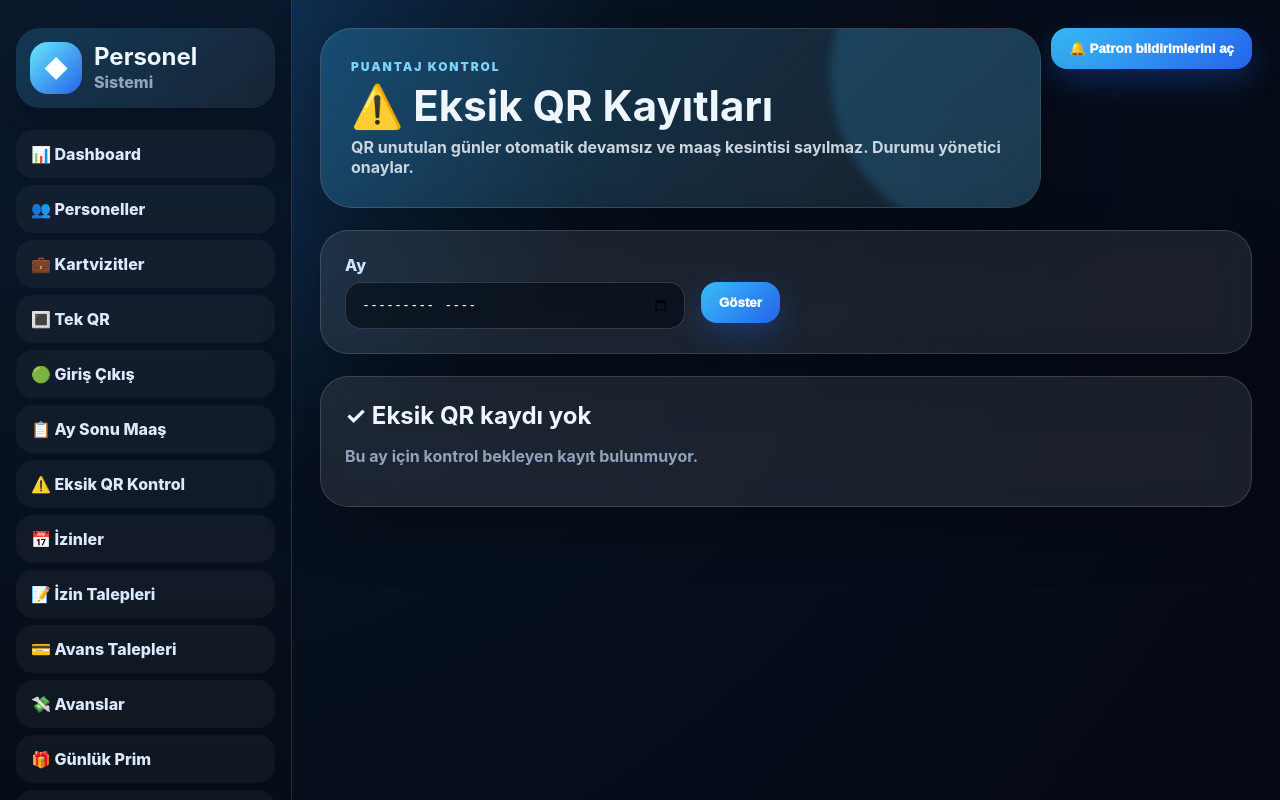
After one commit to Ekose11/Adminpanel, a Flask app: template templates/missing_qr.html in a window 1280 px wide. The commit adds this page. Run offline with Flask 3, Linux system fonts and the light colour scheme; the template is opened without the code that fills it, so the values that code supplies are empty.

Commit message:
Add files via upload

```diff
--- a/app.py
+++ b/app.py
@@ -586,7 +586,7 @@ def monthly_puantaj_rows(month=None):
         person_days=[d for d in base_days if custom_map.get(pid,{}).get(d,1)==1]
         came=came_map.get(pid,set()); auto_leave_days=leave_map.get(pid,set())
         person_adjustments = adjustment_map.get(pid,{})
-        half_days=[]; manual_absent=[]; manual_leave=[]; reported_days=[]
+        half_days=[]; manual_absent=[]; manual_leave=[]; reported_days=[]; manual_full=[]
         for d, adj in person_adjustments.items():
             if d not in person_days:
                 continue
@@ -595,9 +595,12 @@ def monthly_puantaj_rows(month=None):
             elif st=='absent': manual_absent.append(d)
             elif st=='leave': manual_leave.append(d)
             elif st=='reported': reported_days.append(d)
+            elif st=='full_day': manual_full.append(d)
         no_cut_days = set(auto_leave_days) | set(manual_leave) | set(reported_days)
         # Yarım gün işaretlenen tarih tam gün devamsızlığa girmez.
-        absent=[d for d in person_days if d not in came and d not in no_cut_days and d not in half_days]
+        # QR unutulursa otomatik maaş kesintisi yapılmaz; yönetici Eksik QR ekranından karar verir.
+        missing_qr=[d for d in person_days if d not in came and d not in no_cut_days and d not in half_days and d not in manual_full]
+        absent=[]
         # Yönetici tam gün gelmedi seçtiyse, giriş kaydı olsa bile tam gün kesilir.
         absent = sorted(set(absent) | set(manual_absent))
         half_days = sorted(set(half_days) - set(manual_absent))
@@ -614,7 +617,7 @@ def monthly_puantaj_rows(month=None):
             'id':pid,'full_name':person['full_name'],'department':person['department'],
             'shift_name':person.get('shift_name') or 'Sabah','shift_start':person.get('shift_start') or '09:00','shift_end':person.get('shift_end') or '18:00',
             'workdays':len(person_days),'came_days':len(came),'leave_days':len(leave_days),'reported_days':len(reported_days),
-            'absent_days':len(absent),'half_days':len(half_days),
+            'absent_days':len(absent),'half_days':len(half_days),'missing_qr_days':len(missing_qr),'missing_qr_list':', '.join(missing_qr) if missing_qr else '-',
             'absent_list':', '.join(absent) if absent else '-',
             'half_day_list':', '.join(half_days) if half_days else '-',
             'reported_list':', '.join(reported_days) if reported_days else '-',
@@ -1090,7 +1093,7 @@ def attendance_adjustment():
     status = (request.form.get("status") or "").strip().lower()
     note = (request.form.get("note") or "").strip()
     month = (request.form.get("month") or now_dt().strftime("%Y-%m")).strip()
-    allowed = {"half_day", "absent", "leave", "reported", "clear"}
+    allowed = {"half_day", "absent", "leave", "reported", "full_day", "clear"}
     if not person_id or status not in allowed:
         flash("Personel veya durum geçersiz.")
         return redirect(f"/admin/monthly-puantaj?month={month}")
@@ -1107,9 +1110,31 @@ def attendance_adjustment():
              values(%s,%s,%s,%s,%s)
              on conflict(person_id,work_date) do update set status=excluded.status,note=excluded.note,created_at=excluded.created_at""",
           (person_id, work_date, status, note, now_str()))
-        labels={"half_day":"Yarım gün","absent":"Tam gün gelmedi","leave":"İzinli","reported":"Raporlu"}
+        labels={"half_day":"Yarım gün","absent":"Tam gün gelmedi","leave":"İzinli","reported":"Raporlu","full_day":"Tam gün geldi"}
         flash(f"Puantaj kaydedildi: {labels.get(status,status)}.")
     return redirect(f"/admin/monthly-puantaj?month={month}")
+
+@app.route("/admin/missing-qr")
+def missing_qr():
+    guard = admin_required()
+    if guard: return guard
+    month = request.args.get("month") or now_dt().strftime("%Y-%m")
+    rows = [r for r in monthly_puantaj_rows(month) if r.get("missing_qr_days",0)>0]
+    return render_template("missing_qr.html", title="Eksik QR Kontrol", month=month, rows=rows)
+
+@app.route("/admin/missing-qr/resolve", methods=["POST"])
+def missing_qr_resolve():
+    guard = admin_required()
+    if guard: return guard
+    person_id=request.form.get("person_id", type=int); work_date=(request.form.get("work_date") or "").strip()
+    status=(request.form.get("status") or "").strip(); month=(request.form.get("month") or now_dt().strftime("%Y-%m"))
+    note=(request.form.get("note") or "QR unutuldu - yönetici onayı").strip()
+    if not person_id or status not in {"full_day","half_day","absent","leave","reported"}:
+        flash("Geçersiz kayıt."); return redirect(f"/admin/missing-qr?month={month}")
+    q("""insert into attendance_adjustments(person_id,work_date,status,note,created_at) values(%s,%s,%s,%s,%s)
+         on conflict(person_id,work_date) do update set status=excluded.status,note=excluded.note,created_at=excluded.created_at""", (person_id,work_date,status,note,now_str()))
+    flash("Eksik QR kaydı puantaja işlendi.")
+    return redirect(f"/admin/missing-qr?month={month}")
 
 @app.route("/admin/monthly-puantaj")
 def monthly_puantaj():
--- a/templates/base.html
+++ b/templates/base.html
@@ -17,6 +17,7 @@
       <a href="/admin/qr-cards">🔳 Tek QR</a>
       <a href="/admin/attendance">🟢 Giriş Çıkış</a>
             <a href="/admin/monthly-puantaj">📋 Ay Sonu Maaş</a>
+            <a href="/admin/missing-qr">⚠️ Eksik QR Kontrol</a>
       <a href="/admin/leaves">📅 İzinler</a>
       <a href="/admin/leave-requests">📝 İzin Talepleri {% if leave_badge %}<span id="leaveBadge" class="nav-badge">{{leave_badge}}</span>{% endif %}</a>
       <a href="/admin/advance-requests">💳 Avans Talepleri {% if advance_badge %}<span id="advanceBadge" class="nav-badge">{{advance_badge}}</span>{% endif %}</a>
--- /dev/null
+++ b/templates/missing_qr.html
@@ -0,0 +1,5 @@
+{% extends "base.html" %}{% block content %}
+<section class="hero"><div><div class="eyebrow">Puantaj Kontrol</div><h1>⚠️ Eksik QR Kayıtları</h1><p>QR unutulan günler otomatik devamsız ve maaş kesintisi sayılmaz. Durumu yönetici onaylar.</p></div></section>
+<div class="card"><form method="get" class="form-grid compact"><div class="field"><label>Ay</label><input type="month" name="month" value="{{month}}"></div><div class="field"><label>&nbsp;</label><button class="btn">Göster</button></div></form></div>
+{% if rows %}<div class="card"><table class="table"><thead><tr><th>Personel</th><th>Eksik QR Tarihleri</th><th>İşlem</th></tr></thead><tbody>{% for r in rows %}<tr><td><b>{{r.full_name}}</b><br><small>{{r.department}}</small></td><td>{% for d in r.missing_qr_list.split(', ') %}<span style="display:inline-block;padding:5px 8px;margin:3px;background:#fef3c7;border-radius:8px">{{d}}</span>{% endfor %}</td><td>{% for d in r.missing_qr_list.split(', ') %}<form method="post" action="/admin/missing-qr/resolve" style="margin:5px 0;display:flex;gap:5px;flex-wrap:wrap"><input type="hidden" name="person_id" value="{{r.id}}"><input type="hidden" name="work_date" value="{{d}}"><input type="hidden" name="month" value="{{month}}"><b>{{d}}</b><select name="status"><option value="full_day">Tam Gün Geldi</option><option value="half_day">Yarım Gün Geldi</option><option value="absent">Gelmedi</option><option value="leave">İzinli</option><option value="reported">Raporlu</option></select><button class="btn mini">Kaydet</button></form>{% endfor %}</td></tr>{% endfor %}</tbody></table></div>{% else %}<div class="card"><h2>✓ Eksik QR kaydı yok</h2><p class="muted">Bu ay için kontrol bekleyen kayıt bulunmuyor.</p></div>{% endif %}
+{% endblock %}
```
